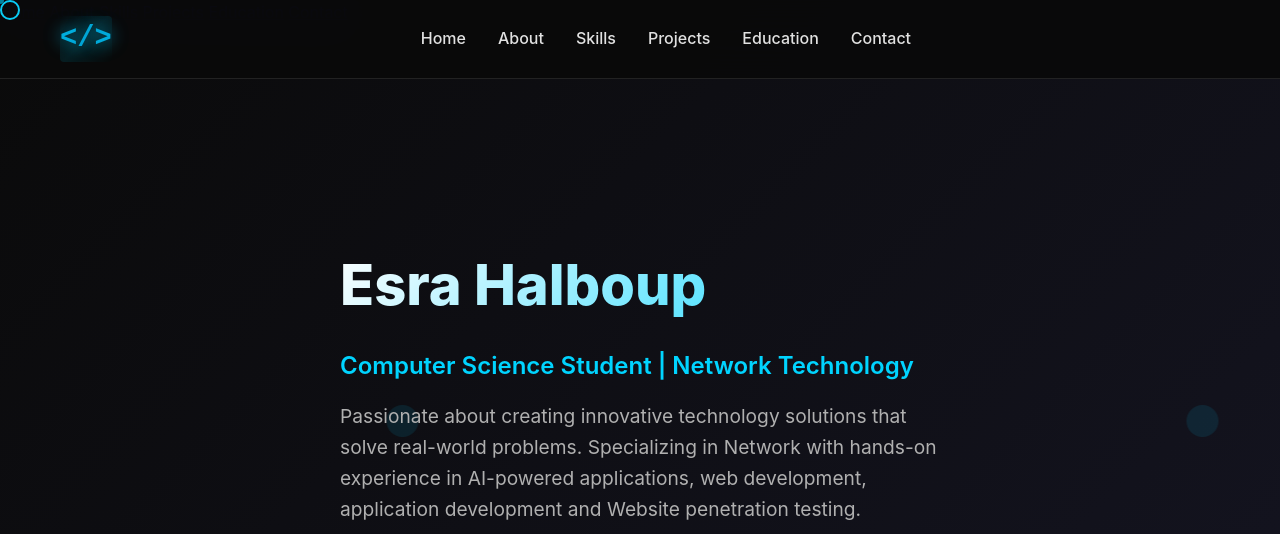
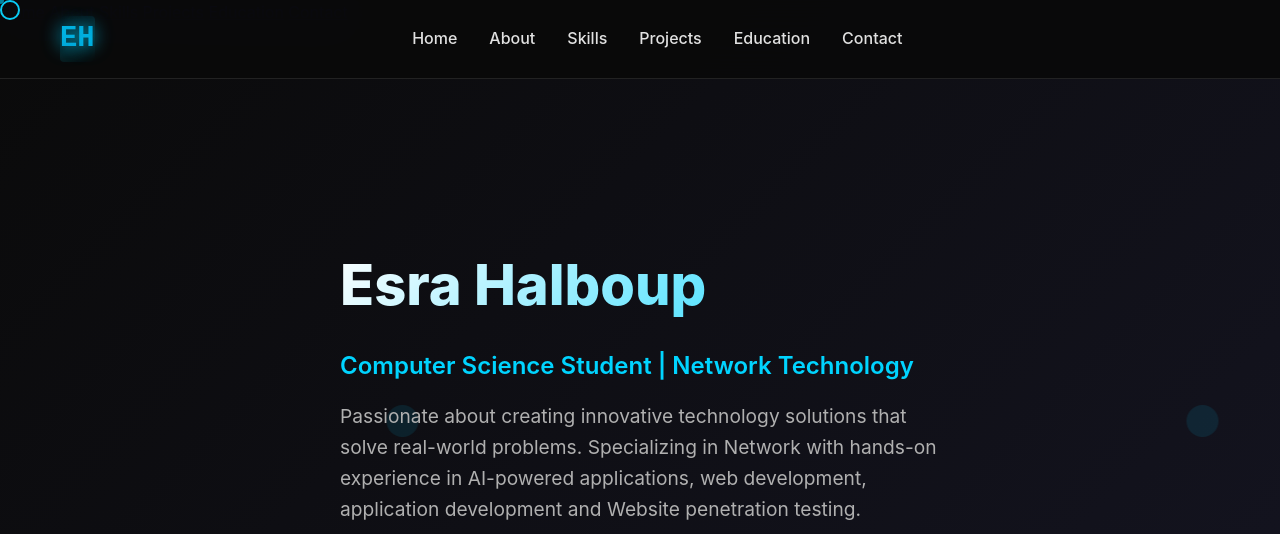
Before and after one commit to esraaH2/webiste-demo, a plain HTML site: page index.html in a window 1280 px wide. Shown: the top 534 px of the page. Drawn offline with Linux system fonts and the light colour scheme.

```diff
--- a/index.html
+++ b/index.html
@@ -826,7 +826,7 @@
     <!-- Navigation -->
     <nav>
         <div class="container">
-            <div class="logo">&lt;/&gt;</div>
+            <div class="logo">EH</div>
             <ul class="nav-links">
                 <li><a href="#home">Home</a></li>
                 <li><a href="#about">About</a></li>
```
